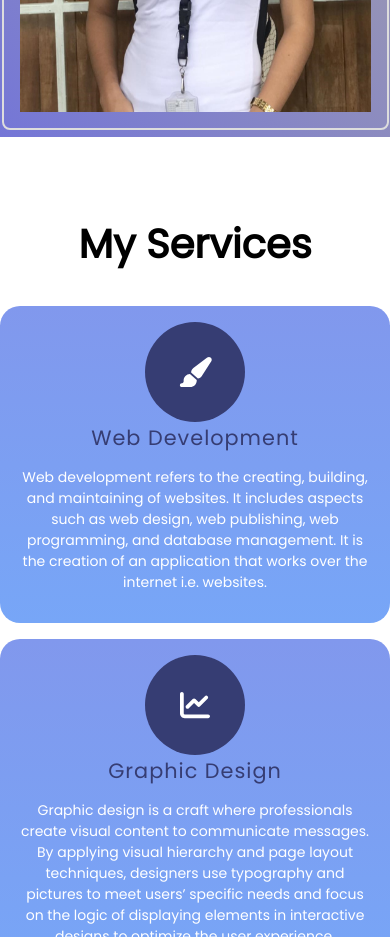
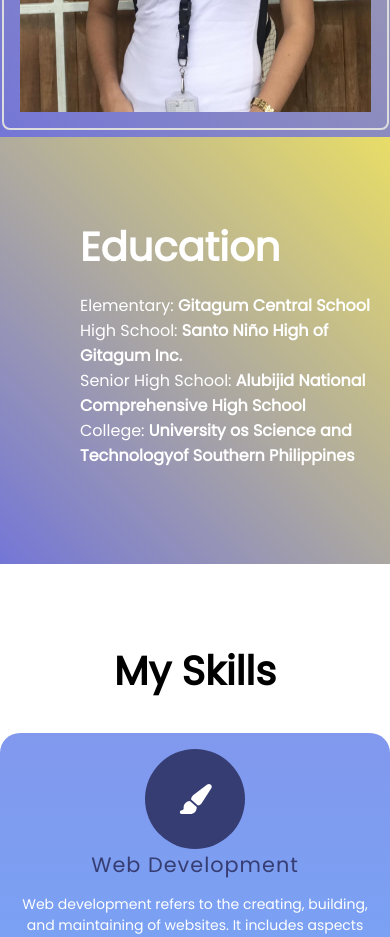
Before and after one commit to claireymariey/Butong-Portfolio, a plain HTML site: page index.html in a window 390 px wide. Shown: the part 3740-4677 px from the top of the page. Drawn offline with Linux system fonts and the light colour scheme.

Commit message:
Updated education section and fixed navigation

```diff
--- a/Act5CSS_Butong.css
+++ b/Act5CSS_Butong.css
@@ -138,6 +138,21 @@ body {
 	width: 400px;
 }
 
+/* Education section styles */
+.education {
+	display: flex;
+	align-items: center;
+	background-image: linear-gradient(45deg, #7476d7, #e8dd67);
+	justify-content: space-evenly;
+	width: 100%;
+}
+
+.education .education-text {
+	width: 450px;
+	color: #fff;
+	padding: 5rem 1rem 5rem 5rem;
+}
+
 /* Portfolio section styles */
 .portfolio {
 	margin: 4.8rem 0;
@@ -236,7 +251,7 @@ body {
 }
 
 .contact-form .form-btn {
-	width: 83%;
+	width: 80%;
 }
 
 .contact-details {
--- a/index.html
+++ b/index.html
@@ -13,7 +13,6 @@
 	<link rel="stylesheet" href="Act5CSS_Butong.css">
 	<link rel="stylesheet" href="responsive.css">
 	<script src="https://kit.fontawesome.com/YOURKITCODE.js" crossorigin="anonymous"></script>
-</head>
 </head>
 
 <body>
@@ -45,8 +44,13 @@
 						</a>
 					</li>
 					<li class="menu-list-items">
+						<a class="links" href="#education">
+							Education
+						</a>
+					</li>
+					<li class="menu-list-items">
 						<a class="links" href="#services">
-							Services
+							Skills
 						</a>
 					</li>
 					<li class="menu-list-items">
@@ -216,10 +220,24 @@
         </div>
 	</section>
 
+	<!-- Education Section -->
+	<section id="education" class="education">
+		<div class="education-text">
+			<h1 class="my-heading">Education</h1>
+			<p class="lead-para">
+				Elementary: <strong>Gitagum Central School</strong><br>
+				High School: <strong>Santo Niño High of Gitagum Inc.</strong><br>
+				Senior High School: <strong>Alubijid National Comprehensive High School</strong><br>
+				College: <strong>University os Science and Technologyof Southern Philippines</strong> <br>
+
+			</p>
+		</div>
+	</section>
+
 	<!-- Services Section -->
 	<section class="services" id="services">
 		<div class="services-heading">
-			<h1 class="my-heading text-center">My Services</h1>
+			<h1 class="my-heading text-center">My Skills</h1>
 		</div>
 		<div class="services-content">
 			<div class="my-row">
--- a/responsive.css
+++ b/responsive.css
@@ -39,6 +39,15 @@
 	.about .about-image img {
 		padding: 2rem;
 	}
+
+	.education {
+		flex-direction: column;
+	}
+
+	.education .education-text {
+		padding: 2rem;
+	}
+
 
 	.services {
 		padding: 0;
```
